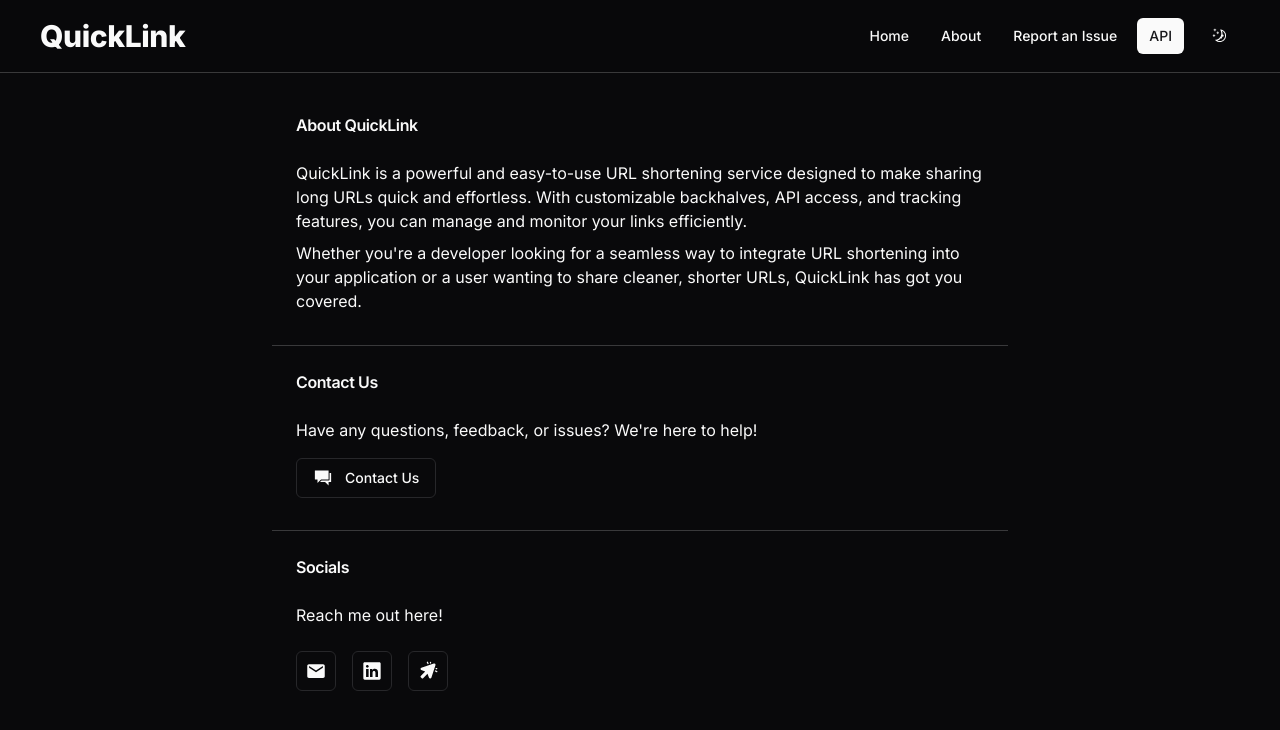
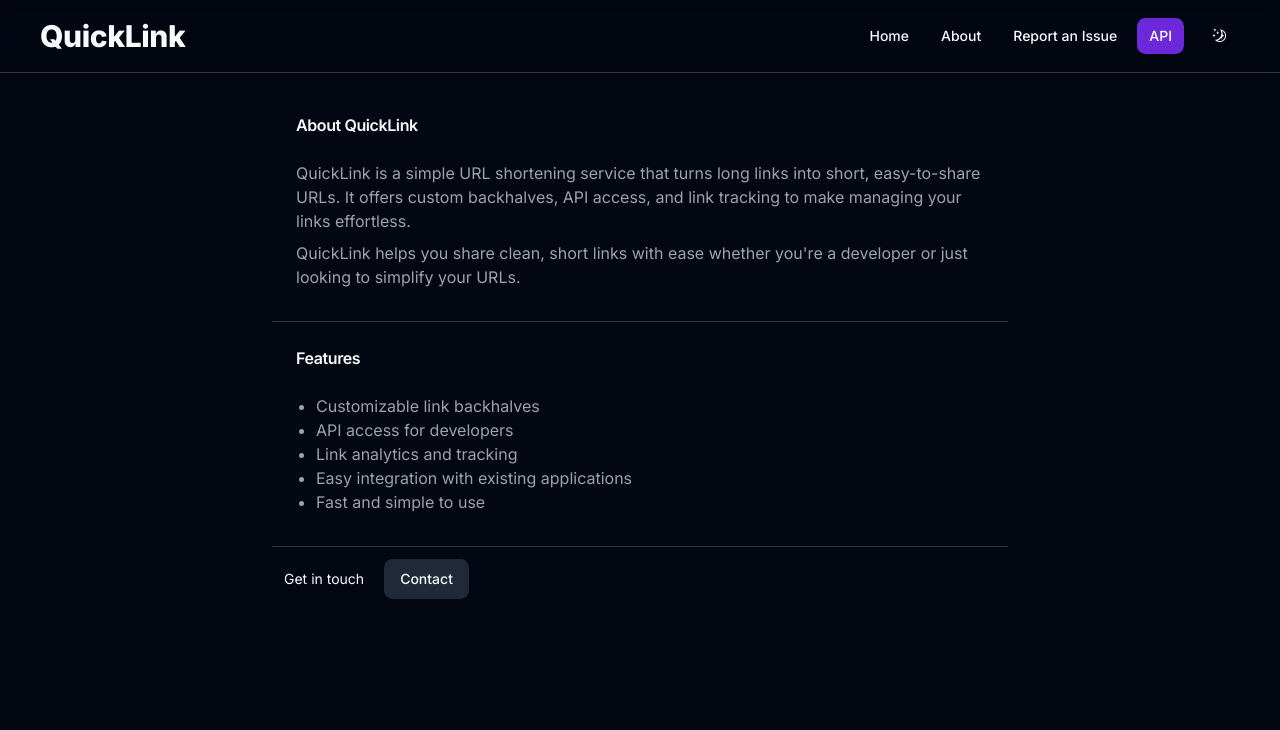
Before and after one commit to Sooraj-Rao/quicklink, a Next.js app in the folder client/: page /about in a window 1280 px wide. Shown: the top 730 px of the page. Built offline with nearby package versions, Linux system fonts and the light colour scheme.

Commit message:
domain updated

```diff
--- a/client/src/app/(routes)/about/page.tsx
+++ b/client/src/app/(routes)/about/page.tsx
@@ -1,13 +1,9 @@
 "use client";
-import { CardContent, CardHeader, CardTitle } from "@/components/ui/card";
+import { Card, CardContent, CardHeader, CardTitle } from "@/components/ui/card";
 import { Button } from "@/components/ui/button";
-import { siteMetaData } from "@/data/siteMetaData";
-import { LinkedInLogoIcon } from "@radix-ui/react-icons";
-import { IoMdMail } from "react-icons/io";
-import { IoMdChatboxes } from "react-icons/io";
-import { PiCursorClickFill } from "react-icons/pi";
 import fetchData from "@/components/component/fetchData";
 import { useZustandStore } from "@/components/component/zustand.store";
+import { siteMetaData } from "@/data/siteMetaData";
 
 export default function AboutPage() {
   const { Ref } = useZustandStore();
@@ -17,91 +13,51 @@ export default function AboutPage() {
   };
 
   return (
-    <div className="max-w-3xl mx-auto p-4 text-xs sm:text-base ">
-      <div className="mb-2 border-transparent">
+    <div className="max-w-3xl mx-auto p-4  ">
+      <Card className="mb-2 border-none shadow-none">
         <CardHeader>
           <CardTitle className=" text-base ">About QuickLink</CardTitle>
         </CardHeader>
-        <CardContent>
+        <CardContent className="  text-muted-foreground">
           <p className=" mb-2">
-            QuickLink is a powerful and easy-to-use URL shortening service
-            designed to make sharing long URLs quick and effortless. With
-            customizable backhalves, API access, and tracking features, you can
-            manage and monitor your links efficiently.
+            QuickLink is a simple URL shortening service that turns long links
+            into short, easy-to-share URLs. It offers custom backhalves, API
+            access, and link tracking to make managing your links effortless.
           </p>
           <p className="">
-            Whether {"you're"} a developer looking for a seamless way to
-            integrate URL shortening into your application or a user wanting to
-            share cleaner, shorter URLs, QuickLink has got you covered.
+            QuickLink helps you share clean, short links with ease whether
+            you&apos;re a developer or just looking to simplify your URLs.
           </p>
         </CardContent>
-      </div>
+      </Card>
       <hr className=" dark:border-foreground/20" />
-      <div className="mb-2">
+      <Card className="mb-2 border-none shadow-none">
         <CardHeader>
-          <CardTitle className="text-base ">Contact Us</CardTitle>
+          <CardTitle className=" text-base ">Features</CardTitle>
         </CardHeader>
-        <CardContent>
-          <p className="mb-2">
-            Have any questions, feedback, or issues? {"We're"} here to help!
-          </p>
+        <CardContent className="  text-muted-foreground">
+          <ul className="list-disc ml-5">
+            <li>Customizable link backhalves</li>
+            <li>API access for developers</li>
+            <li>Link analytics and tracking</li>
+            <li>Easy integration with existing applications</li>
+            <li>Fast and simple to use</li>
+          </ul>
+        </CardContent>
+      </Card>
 
-          <div className="mt-4 flex space-x-4">
-            <Button asChild variant="outline" className=" flex gap-x-3 ">
-              <a
-                onClick={() => SendData("open-contact-us")}
-                href={siteMetaData.contact + "quicklink_about"}
-                target="_blank"
-                rel="noopener noreferrer"
-              >
-                <IoMdChatboxes className="h-5 w-5" />
-                Contact Us
-              </a>
-            </Button>
-          </div>
-        </CardContent>
-      </div>
       <hr className=" dark:border-foreground/20" />
-      <div className="mb-2">
-        <CardHeader>
-          <CardTitle className="text-base ">Socials</CardTitle>
-        </CardHeader>
-        <CardContent>
-          <p className="mb-2">Reach me out here!</p>
-
-          <div className="mt-6 flex space-x-4">
-            <Button title="mail" asChild variant="outline" size="icon">
-              <a
-                onClick={() => SendData("open-mail")}
-                href={siteMetaData.mail}
-                target="_blank"
-                rel="noopener noreferrer"
-              >
-                <IoMdMail className="h-5 w-5" />
-              </a>
-            </Button>
-            <Button title="linkedin" asChild variant="outline" size="icon">
-              <a
-                onClick={() => SendData("open-linkedin")}
-                href={siteMetaData.linkedin}
-                target="_blank"
-                rel="noopener noreferrer"
-              >
-                <LinkedInLogoIcon className="h-5 w-5" />
-              </a>
-            </Button>
-            <Button title="portfolio" asChild variant="outline" size="icon">
-              <a
-                onClick={() => SendData("open-portfolio")}
-                href={siteMetaData.portfolio}
-                target="_blank"
-                rel="noopener noreferrer"
-              >
-                <PiCursorClickFill className=" rotate-90 h-5 w-5" />
-              </a>
-            </Button>
-          </div>
-        </CardContent>
+      <div className=" m-3  flex gap-x-5  items-center">
+        <span className="sm:text-sm text-xs">Get in touch</span>
+        <a target="_blank" href={siteMetaData.contact}>
+          <Button
+            onClick={() => SendData("click_contact_about")}
+            className="sm:text-sm text-xs"
+            variant="secondary"
+          >
+            Contact
+          </Button>
+        </a>
       </div>
     </div>
   );
--- a/client/src/app/globals.css
+++ b/client/src/app/globals.css
@@ -2,28 +2,29 @@
 @tailwind components;
 @tailwind utilities;
 
+
 @layer base {
   :root {
     --background: 0 0% 100%;
-    --foreground: 240 10% 3.9%;
+    --foreground: 224 71.4% 4.1%;
     --card: 0 0% 100%;
-    --card-foreground: 240 10% 3.9%;
+    --card-foreground: 224 71.4% 4.1%;
     --popover: 0 0% 100%;
-    --popover-foreground: 240 10% 3.9%;
-    --primary: 240 5.9% 10%;
-    --primary-foreground: 0 0% 98%;
-    --secondary: 240 4.8% 95.9%;
-    --secondary-foreground: 240 5.9% 10%;
-    --muted: 240 4.8% 95.9%;
-    --muted-foreground: 240 3.8% 46.1%;
-    --accent: 240 4.8% 95.9%;
-    --accent-foreground: 240 5.9% 10%;
+    --popover-foreground: 224 71.4% 4.1%;
+    --primary: 262.1 83.3% 57.8%;
+    --primary-foreground: 210 20% 98%;
+    --secondary: 220 14.3% 95.9%;
+    --secondary-foreground: 220.9 39.3% 11%;
+    --muted: 220 14.3% 95.9%;
+    --muted-foreground: 220 8.9% 46.1%;
+    --accent: 220 14.3% 95.9%;
+    --accent-foreground: 220.9 39.3% 11%;
     --destructive: 0 84.2% 60.2%;
-    --destructive-foreground: 0 0% 98%;
-    --border: 240 5.9% 90%;
-    --input: 240 5.9% 90%;
-    --ring: 240 10% 3.9%;
-    --radius: 0.5rem;
+    --destructive-foreground: 210 20% 98%;
+    --border: 220 13% 91%;
+    --input: 220 13% 91%;
+    --ring: 262.1 83.3% 57.8%;
+    --radius: 0.65rem;
     --chart-1: 12 76% 61%;
     --chart-2: 173 58% 39%;
     --chart-3: 197 37% 24%;
@@ -32,25 +33,25 @@
   }
 
   .dark {
-    --background: 240 10% 3.9%;
-    --foreground: 0 0% 98%;
-    --card: 240 10% 3.9%;
-    --card-foreground: 0 0% 98%;
-    --popover: 240 10% 3.9%;
-    --popover-foreground: 0 0% 98%;
-    --primary: 0 0% 98%;
-    --primary-foreground: 240 5.9% 10%;
-    --secondary: 240 3.7% 15.9%;
-    --secondary-foreground: 0 0% 98%;
-    --muted: 240 3.7% 15.9%;
-    --muted-foreground: 240 5% 64.9%;
-    --accent: 240 3.7% 15.9%;
-    --accent-foreground: 0 0% 98%;
+    --background: 224 71.4% 4.1%;
+    --foreground: 210 20% 98%;
+    --card: 224 71.4% 4.1%;
+    --card-foreground: 210 20% 98%;
+    --popover: 224 71.4% 4.1%;
+    --popover-foreground: 210 20% 98%;
+    --primary: 263.4 70% 50.4%;
+    --primary-foreground: 210 20% 98%;
+    --secondary: 215 27.9% 16.9%;
+    --secondary-foreground: 210 20% 98%;
+    --muted: 215 27.9% 16.9%;
+    --muted-foreground: 217.9 10.6% 64.9%;
+    --accent: 215 27.9% 16.9%;
+    --accent-foreground: 210 20% 98%;
     --destructive: 0 62.8% 30.6%;
-    --destructive-foreground: 0 0% 98%;
-    --border: 240 3.7% 15.9%;
-    --input: 240 3.7% 15.9%;
-    --ring: 240 4.9% 83.9%;
+    --destructive-foreground: 210 20% 98%;
+    --border: 215 27.9% 16.9%;
+    --input: 215 27.9% 16.9%;
+    --ring: 263.4 70% 50.4%;
     --chart-1: 220 70% 50%;
     --chart-2: 160 60% 45%;
     --chart-3: 30 80% 55%;
@@ -58,6 +59,7 @@
     --chart-5: 340 75% 55%;
   }
 }
+
 
 @layer base {
 
--- a/client/src/components/component/apidocs.tsx
+++ b/client/src/components/component/apidocs.tsx
@@ -213,7 +213,7 @@ export default function ApiPage() {
               <b>shortUrl</b> - The shortened URL you want to track <br />
               <b>clicks</b> - Number of times the URL has been clicked <br />
               <b>lastClicked</b> - Timestamp of the last click <br />
-              <b>timestamp</b> - The list of click timestamps
+              <b>timestamp</b> - The list of click timestamps (timezone: Asia/Kolkata)
             </p>
           </div>
           <hr className=" my-6" />
--- a/client/src/data/siteMetaData.ts
+++ b/client/src/data/siteMetaData.ts
@@ -1,8 +1,6 @@
 export const siteMetaData = {
   portfolio: "https://soorajrao.in/?ref=quicklink",
   contact:
-    "https://contact.soorajrao.in?mode=contact&app=quicklink&utm_source=",
-  report: "https://contact.soorajrao.in?mode=report&app=quicklink&utm_source=",
-  mail: "mailto:soorajrao630@gmail.com",
-  linkedin: "https://www.linkedin.com/in/sooraj-rao",
+    "https://contact.soorajrao.in?querytype=contact&utm_source=quicklink&message=i want you to assign a project&utm_medium=",
+  report: "https://contact.soorajrao.in?querytype=report a issue&utm_source=quicklink&message=i want you to report a issue&utm_medium=",
 };
```
Also changed, not shown: 2 other files (tests, documents, lock files or other folders).
